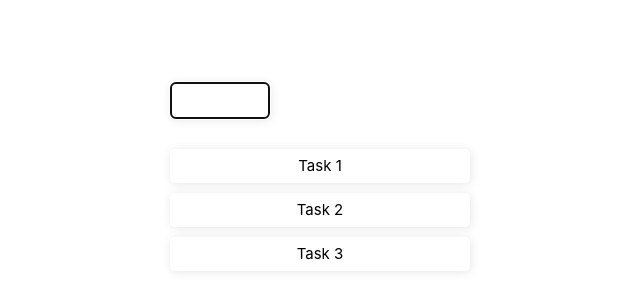
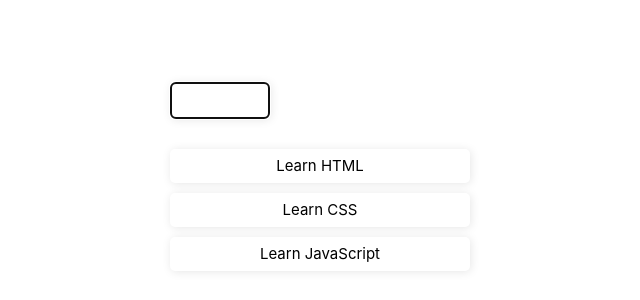
Before and after one commit to bgsdewo/Vue_Animasi, a Vue app in the folder todo- animation/: page / in a window 1280 px wide. Shown: the part 224-524 px from the top of the page, without its empty margins (170-810 px from the left). Built offline with nearby package versions, Linux system fonts and the light colour scheme.

Commit message:
Membuat Fungsi Create Read Delete Data Task

```diff
--- a/todo- animation/src/views/HomeView.vue
+++ b/todo- animation/src/views/HomeView.vue
@@ -1,16 +1,26 @@
 <script setup>
 import { ref } from 'vue';
 
+const tasks = ref(['Learn HTML','Learn CSS','Learn JavaScript'])
+const newTask = ref('')
 
+function addTask () {
+  if(newTask.value) {
+    tasks.value.unshift(newTask.value)
+    newTask.value =''
+  }
+}
+
+function removeTask(task) {
+  tasks.value = tasks.value.filter((t) => t !== task)
+}
 </script>
 
 <template>
   <main>
     <div class="container">
-      <input type="text" autofocus/>
-      <div class="card-list">Task 1</div>
-      <div class="card-list">Task 2</div>
-      <div class="card-list">Task 3</div>
+      <input type="text" v-model="newTask" @keyup.enter="addTask()" autofocus />
+      <div class="card-list" v-for="(task,index) in tasks" :key="index" @click="removeTask(task)">{{ task }}</div>
     </div>
   </main>
 </template>
```
